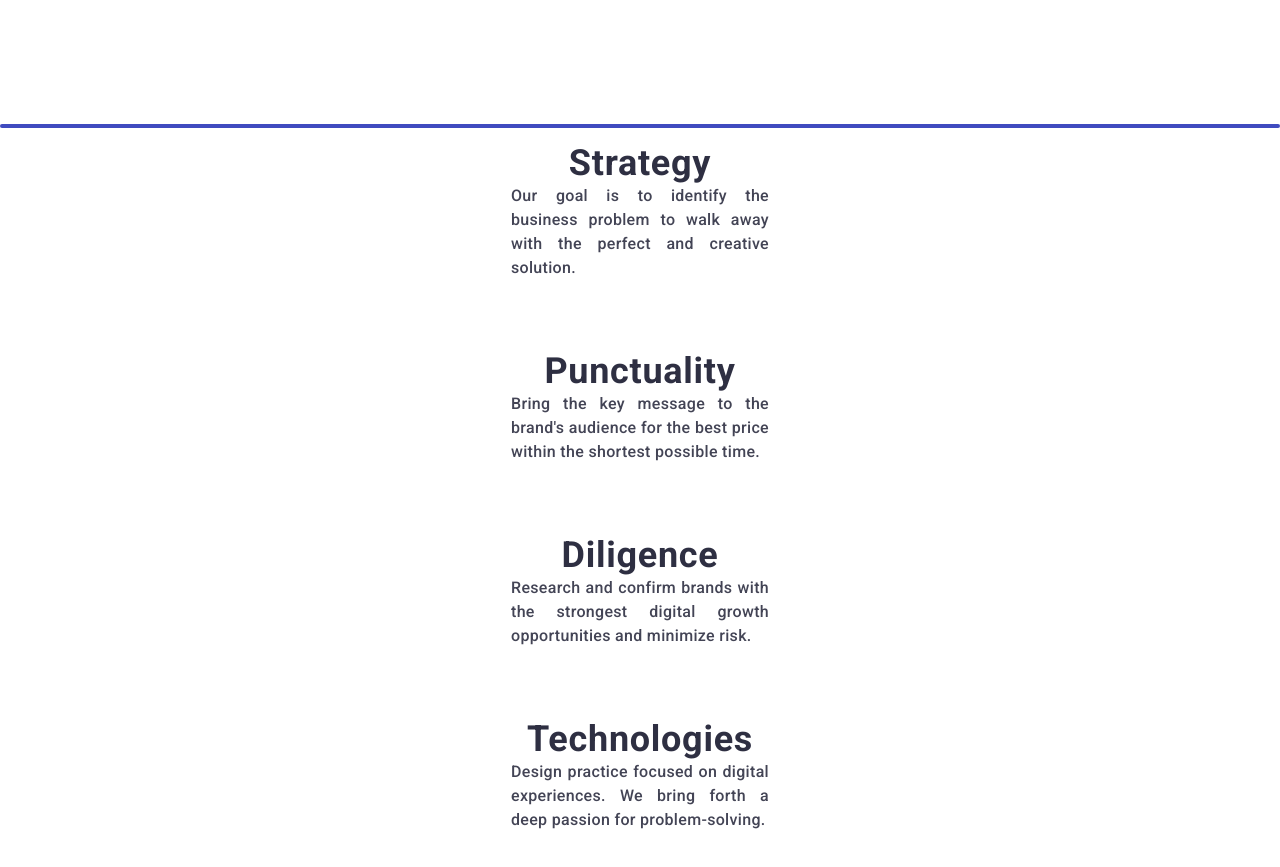
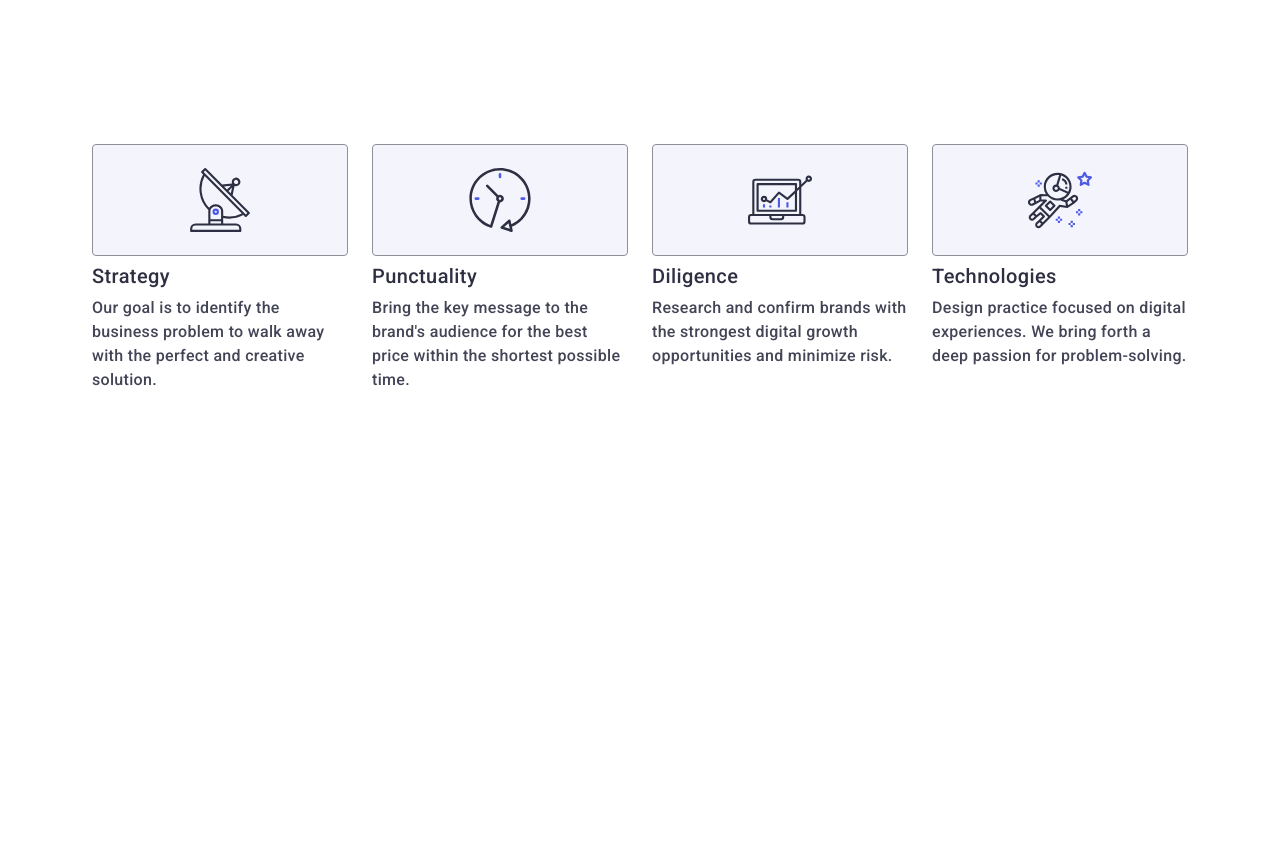
Before and after one commit to VolodymyrTryhub/goit-markup-hw-06, a plain HTML site: page index.html in a window 1280 px wide. Shown: the part 673-1540 px from the top of the page. After the commit the page ends 1233 px from the top, so only its background shows below. Drawn offline with nearby package versions, Linux system fonts and the light colour scheme.

Commit message:
third section

```diff
--- a/css/style-old.css
+++ b/css/style-old.css
@@ -207,7 +207,7 @@ a {
     border: none;
 } */
 /*section2*/
-.studio-criterion {
+/* .studio-criterion {
     font-size: 20px;
     line-height: 1.2;
     letter-spacing: 0.02em;
@@ -227,7 +227,7 @@ a {
     text-align: left;
 }
 
-/* .visually-hidden {
+ .visually-hidden {
     position: absolute;
     width: 1px;
     height: 1px;
@@ -238,7 +238,7 @@ a {
     clip-path: inset(100%);
     clip: rect(0 0 0 0);
     overflow: hidden;
-} */
+}
 
 .section-values {
     display: flex;
@@ -270,7 +270,7 @@ a {
     border-radius: 4px;
     border: 1px solid #8e8f99;
     margin-bottom: 8px;
-}
+} */
 /*section3*/
 .team-comands {
     background-color: #f4f4fd;
--- a/css/style.css
+++ b/css/style.css
@@ -175,7 +175,7 @@ button {
         border-radius: 2px;
         width: 100%;
         height: 4px;
-        background-color: #404bbf;
+
     }
     .navigaciia-address {
         font-style: normal;
@@ -443,7 +443,6 @@ button {
     border: none;
     border-radius: 4px;
     margin: 0 auto;
-    border: none;
     padding: 16px 32px;
 }
 
@@ -570,18 +569,136 @@ button {
     text-align: justify;
 }
 
-@media screen and (min-width: 768px) and (min-resolution: 192dpi) {
+@media screen and (min-width: 768px) {
     .section-values {
         max-width: 768px;
     }
 
     .section-list {
         display: flex;
-
+        flex-wrap: wrap;
+        gap: 24px;
     }
 
     .section-list-element {
         max-width: 100%;
         width: calc((100% - 24px) / 2);
+        padding-bottom: 72px;
+    }
+
+    .studio-criterion {
+        margin-bottom: 8px;
     }
 }
+
+@media screen and (min-width: 1158px) {
+    .studio-criterion {
+        font-size: 20px;
+        line-height: 1.2;
+        letter-spacing: 0.02em;
+        font-weight: 500;
+        color: #2e2f42;
+        margin-bottom: 8px;
+        align-self: flex-start;
+        text-align: left;
+    }
+
+    .studio-criterion-descrip {
+        font-size: 16px;
+        line-height: 1.5;
+        letter-spacing: 0.02em;
+        color: #434455;
+        align-self: flex-start;
+        text-align: left;
+    }
+
+    /* .visually-hidden {
+    position: absolute;
+    width: 1px;
+    height: 1px;
+    margin: -1px;
+    border: 0;
+    padding: 0;
+    white-space: nowrap;
+    clip-path: inset(100%);
+    clip: rect(0 0 0 0);
+    overflow: hidden;
+    } */
+
+    .section-values {
+        min-width: 1158px;
+        display: flex;
+        align-items: center;
+    }
+
+    .section-list {
+        display: flex;
+        flex-wrap: wrap;
+        gap: 24px;
+        margin: 0;
+        padding: 0;
+        list-style: none;
+
+    }
+
+    .section-list-element {
+        max-width: 264px;
+        width: calc((100% - 72px) / 4);
+        flex-direction: column;
+    }
+
+    .icon-box {
+        display: flex;
+        align-items: center;
+        justify-content: center;
+        height: 112px;
+        background-color: #f4f4fd;
+        border-radius: 4px;
+        border: 1px solid #8e8f99;
+        margin-bottom: 8px;
+    }
+}
+/* section3 */
+.team-comands {
+
+}
+
+.team-name {
+
+}
+
+.team-comands-list {
+
+}
+
+.team-item {
+
+}
+
+.team-card-item {
+
+}
+
+.team-card-name {
+
+}
+
+.team-card-parag {
+
+}
+
+.social-list {
+
+}
+
+.social-item {
+
+}
+
+.social-link {
+
+}
+
+.social-icon {
+
+}
```
